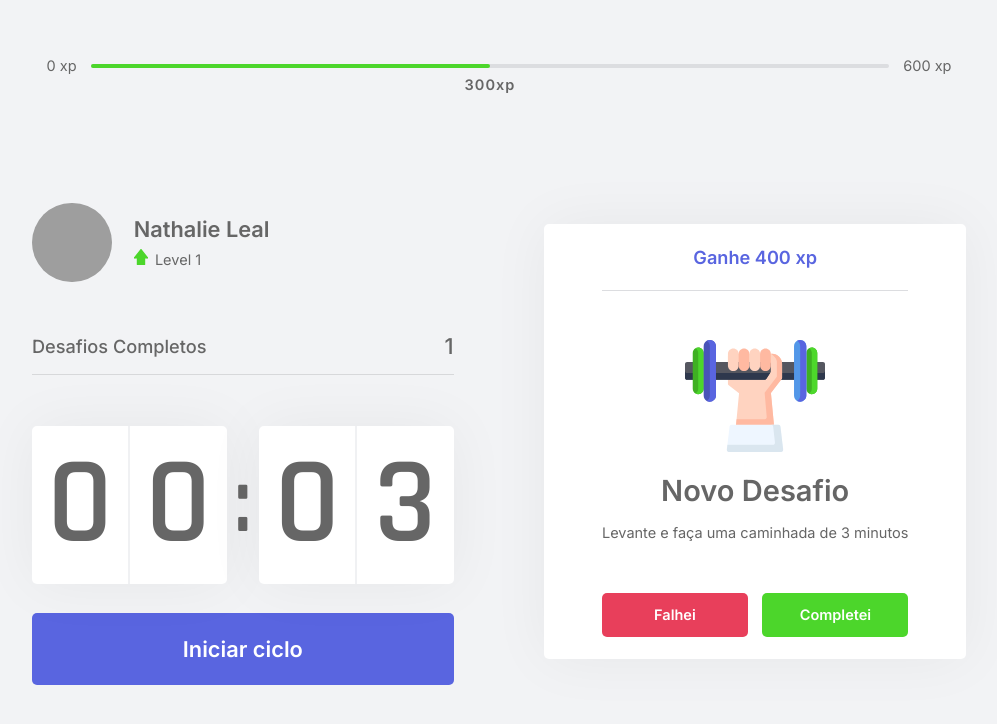
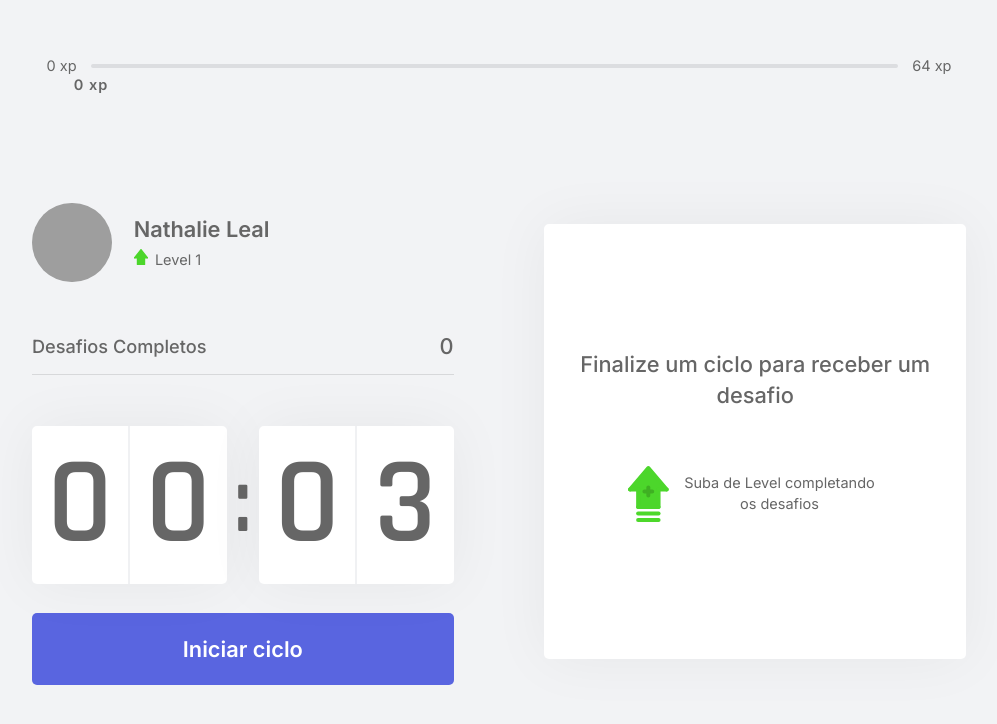
Before and after one commit to nathaliebsl/nlw04-reactjs, a Next.js app in the folder getmoovin/getmoovin-next/: page / in a window 1280 px wide. Shown: the top 724 px of the page, without its empty margins (141-1138 px from the left). Built offline with nearby package versions, Linux system fonts and the light colour scheme; grey boxes are pictures that could not be loaded.

Commit message:
adicionando Contextos nos componentes

```diff
--- /dev/null
+++ b/getmoovin/getmoovin-next/challenges.json
@@ -0,0 +1,62 @@
+[
+    {
+      "type": "body",
+      "description": "Estique um de seus braços com a palma da mão virada para frente e puxe os dedos para cima por 10 segundos por mão.",
+      "amount": 80
+    },
+    {
+      "type": "body",
+      "description": "Estique seu braço contra o peito e puxe-o utilizando o outro braço por 10 segundos por braço.",
+      "amount": 60
+    },
+    {
+      "type": "body",
+      "description": "Puxe seu pescoço com a ajuda da mão para a direita e para a esquerda, permanecendo na posição por alguns segundos.",
+      "amount": 70
+    },
+    {
+      "type": "body",
+      "description": "Com as duas mãos na parte de trás da cabeça, leve-a para baixo, alongando a parte de trás da região.",
+      "amount": 60
+    },
+    {
+      "type": "body",
+      "description": "Cruze as pernas e desça com as mãos esticadas em direção ao chão. Repita o movimento com a outra perna na frente.",
+      "amount": 100
+    },
+    {
+      "type": "body",
+      "description": "Sentado, abra as pernas e tente encostar as palmas das mãos no chão, repita 3 vezes por 5 segundos.",
+      "amount": 80
+    },
+    {
+      "type": "body",
+      "description": "Puxe o joelho de encontro ao peito e segure, troque de perna após 10 segundos.",
+      "amount": 50
+    },
+    {
+      "type": "body",
+      "description": "Sentado, cruze uma perna e incline seu tronco à frente, troque de perna após 10 segundos.",
+      "amount": 80
+    },
+    {
+      "type": "eye",
+      "description": "Sentado, feche os olhos e cubra-os com as palmas da mão durante 2 minutos, depois abra normalmente.",
+      "amount": 90
+    },
+    {
+      "type": "eye",
+      "description": "Em algum ambiente aberto, olhe o mais longe que puder em quatro direções por 3s, mexa apenas os olhos. Repita 3 vezes.",
+      "amount": 140
+    },
+    {
+      "type": "eye",
+      "description": "Usando os polegares, massage a área abaixo das sobrancelhas em movimentos circulares por 15 segundos.",
+      "amount": 70
+    },
+    {
+      "type": "body",
+      "description": "Em pé, gire a cintura o máximo que puder para a esquerda, segure por cinco segundos. Repita para a direita.",
+      "amount": 90
+    }
+  ]
--- a/getmoovin/getmoovin-next/src/components/ChallengeBox.tsx
+++ b/getmoovin/getmoovin-next/src/components/ChallengeBox.tsx
@@ -3,22 +3,26 @@
 import styles from "../styles/components/ChallengeBox.module.css";
 
 export function ChallengeBox() {
-  const {} = useContext(ChallengesContext);
-  const hasActiveChallenge = true;
+  const { activeChallenge, resetChallenge } = useContext(ChallengesContext);
 
   return (
     <div className={styles.challengeBoxContainer}>
-      {hasActiveChallenge ? (
+      {activeChallenge ? (
         <div className={styles.challengeActive}>
-          <header>Ganhe 400 xp</header>
+          <header>Ganhe {activeChallenge.amount} xp </header>
 
           <main>
-            <img src="icons/body.svg" />
+            <img src={`icons/${activeChallenge.type}.svg`} />
             <strong>Novo Desafio</strong>
-            <p>Levante e faça uma caminhada de 3 minutos</p>
+            <p>{activeChallenge.description}</p>
           </main>
           <footer>
-            <button className={styles.challengeFailedButton}>Falhei</button>
+            <button
+              className={styles.challengeFailedButton}
+              onClick={resetChallenge}
+            >
+              Falhei
+            </button>
             <button className={styles.challengeCompletedButton}>
               Completei
             </button>
--- a/getmoovin/getmoovin-next/src/components/CompletedChallenges.tsx
+++ b/getmoovin/getmoovin-next/src/components/CompletedChallenges.tsx
@@ -1,10 +1,14 @@
+import { useContext } from "react";
+import { ChallengesContext } from "../contexts/ChallengesContext";
 import styles from "../styles/components/CompletedChallenges.module.css";
 
 export function CompletedChallenges() {
+    const {challengesCompleted} = useContext(ChallengesContext);
+
     return (
         <div className={styles.completedChallengesContainer}>
             <span>Desafios Completos</span>
-            <span>1</span>
+            <span>{challengesCompleted}</span>
         </div>
     )
 }
--- a/getmoovin/getmoovin-next/src/components/ExperienceBar.tsx
+++ b/getmoovin/getmoovin-next/src/components/ExperienceBar.tsx
@@ -1,25 +1,30 @@
+import { useContext } from "react";
+import { ChallengesContext } from "../contexts/ChallengesContext";
 import styles from "../styles/components/ExperienceBar.module.css";
 
 export function ExperienceBar() {
+  const { currentExperience, experienceToNextLevel } = useContext(
+    ChallengesContext
+  );
 
-    return(
+  const percentToNextLevel =
+    Math.round(currentExperience * 100) / experienceToNextLevel;
+
+  return (
     <header className={styles.experienceBar}>
       <span>0 xp</span>
 
       <div>
-
-                <div style={{ width: '50%' }} />
+        <div style={{ width: `${percentToNextLevel}%` }} />
         <span
           className={styles.currentExperience}
-                    style={{ left: '50%' }}
+          style={{ left: `${percentToNextLevel}%` }}
         >
-                    300xp
+          {currentExperience} xp
         </span>
-
       </div>
 
-            <span>600 xp</span>
+      <span>{experienceToNextLevel} xp</span>
     </header>
   );
-
 }
--- a/getmoovin/getmoovin-next/src/contexts/ChallengesContext.tsx
+++ b/getmoovin/getmoovin-next/src/contexts/ChallengesContext.tsx
@@ -1,17 +1,26 @@
-import { type } from "os";
+
 import { createContext, ReactNode, useState } from "react";
+import challenges from "../../challenges.json";
 
-//tipo de propriedade
 interface ChallengesProviderProps {
-  children: ReactNode;
+    children: ReactNode;
+}
+
+interface Challenge {
+    type: 'body' | 'eye';
+    description: string;
+    amount: number;
 }
 
 interface ChallengesContextData {
   level: number;
   currentExperience: number;
   challengesCompleted: number;
+  activeChallenge: Challenge;
+  experienceToNextLevel: number;
   levelUp: () => void;
   startNewChallenge: () => void;
+  resetChallenge: () => void;
 }
 
 export const ChallengesContext = createContext({} as ChallengesContextData);
@@ -21,17 +30,28 @@
   const [currentExperience, setCurrentExperience] = useState(0);
   const [challengesCompleted, setChallengesCompleted] = useState(0);
 
+  const [activeChallenge, setActiveChallenge] = useState(null);
+
+  const experienceToNextLevel = Math.pow((level +1) * 4, 2);
+
   function levelUp() {
     setLevel(level + 1);
   }
 
   function startNewChallenge() {
-    console.log("novo desafio");
+    const randomChallengeIndex = Math.floor(Math.random() * challenges.length);
+    const challenge = challenges[randomChallengeIndex];
+
+    setActiveChallenge(challenge);
+  }
+
+  function resetChallenge() {
+      setActiveChallenge(null);
   }
 
   return (
     <ChallengesContext.Provider
-      value={{ level, levelUp, currentExperience, challengesCompleted, startNewChallenge }}
+      value={{ level, levelUp, currentExperience, challengesCompleted, startNewChallenge, activeChallenge, resetChallenge, experienceToNextLevel }}
     >
       {children}
     </ChallengesContext.Provider>
```
Lines whose indentation alone changed are shown as unchanged.
